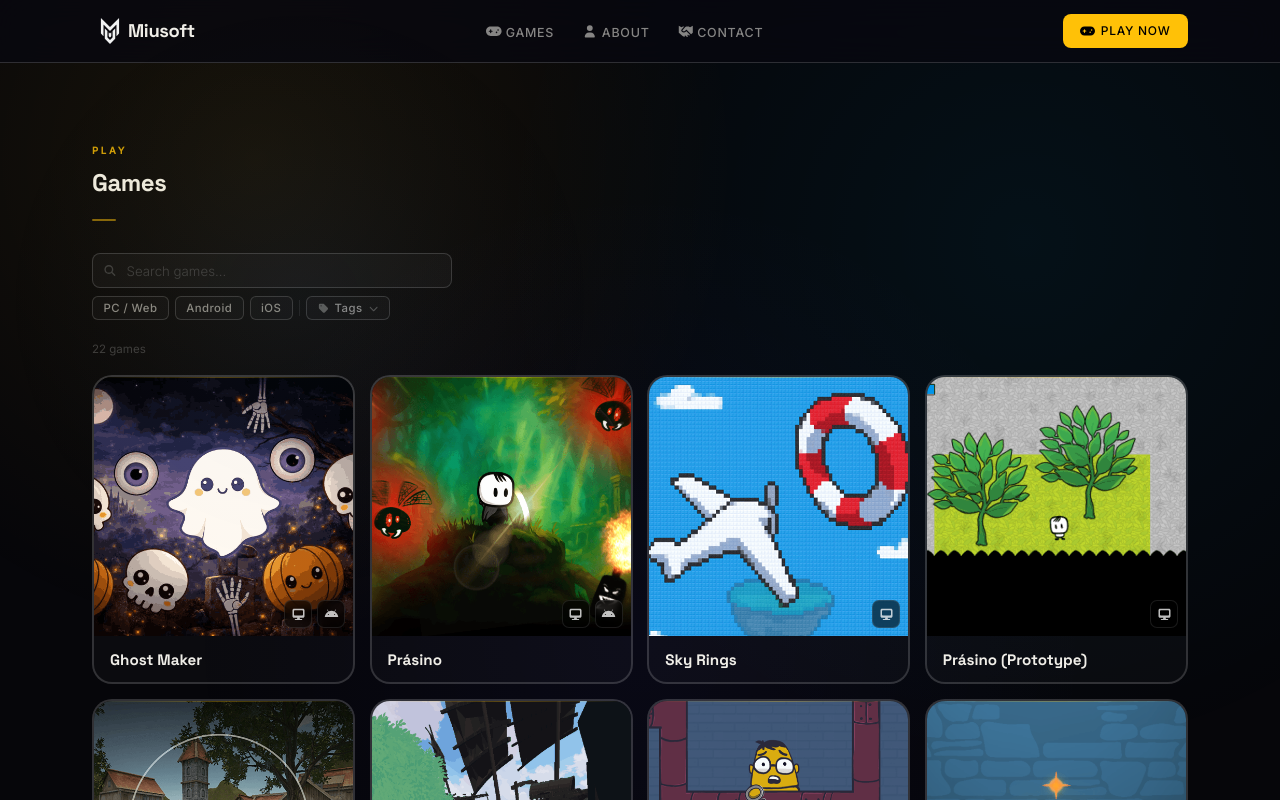
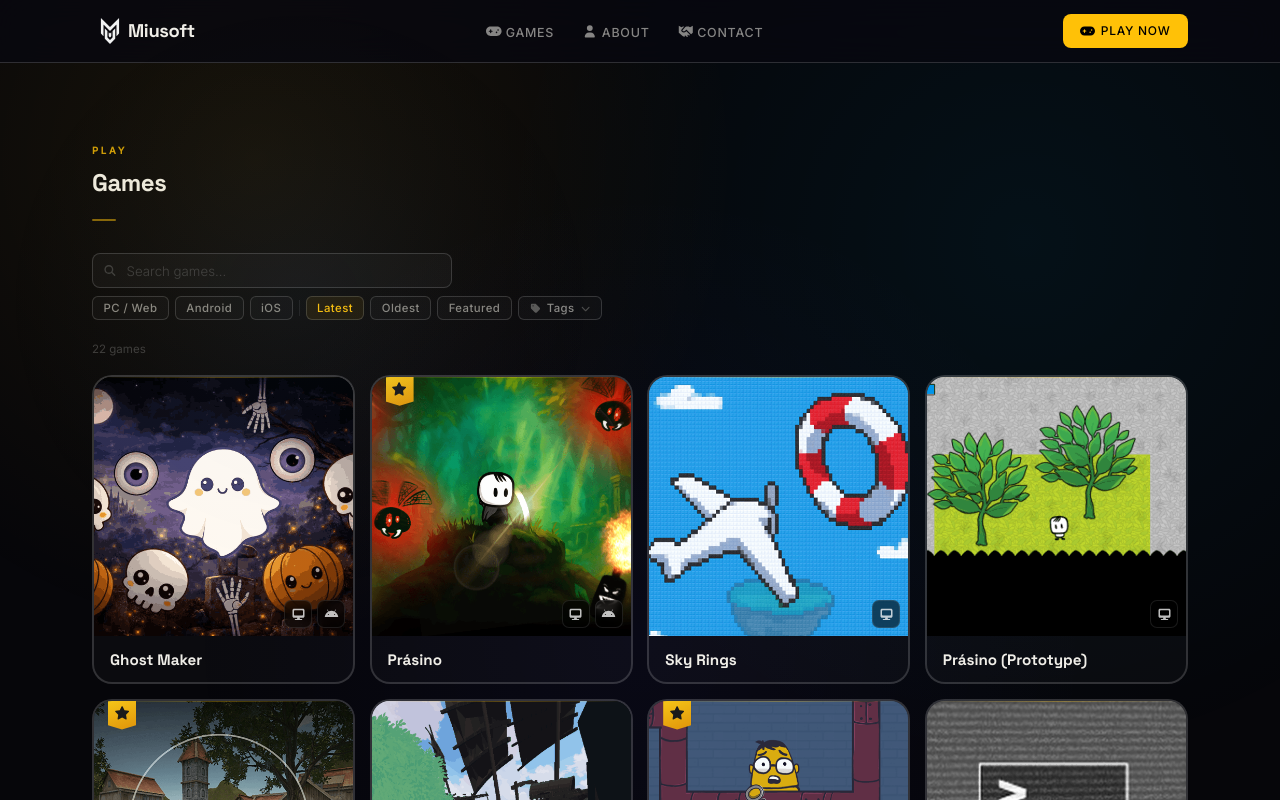
Before and after one commit to MiusoftGames/miusoftgames.github.io, a Next.js app: page /games in a window 1280 px wide. Shown: the top 800 px of the page. Built offline with nearby package versions, Linux system fonts and the light colour scheme.

Commit message:
add sort by filter

```diff
--- a/components/GameCard/GameCard.jsx
+++ b/components/GameCard/GameCard.jsx
@@ -2,7 +2,7 @@ import Image from 'next/image';
 import styles from './GameCard.module.css';
 import { FontAwesomeIcon } from '@fortawesome/react-fontawesome';
 import { faGlobe, faAndroid } from '@fortawesome/free-brands-svg-icons';
-import { faDesktop } from '@fortawesome/free-solid-svg-icons';
+import { faStar, faDesktop } from '@fortawesome/free-solid-svg-icons';
 import { faAndroid as faAndroidBrand } from '@fortawesome/free-brands-svg-icons';
 
 const platformIcons = {
@@ -23,14 +23,26 @@ export default function GameCard({ game, onClick }) {
                         </span>
                     ))}
                 </div>
+                <div className={styles.imageWrap}>
+                    <Image src={game.image} alt={game.title} fill className={styles.image} />
+
+                    {game.featured && (
+                        <div className={styles.featuredBadge}>
+                            <FontAwesomeIcon icon={faStar} className={styles.featuredIcon} />
+                        </div>
+                    )}
+
+                    <div className={styles.platforms}>
+                        {Object.keys(game.platforms).map((p) => (
+                            <span key={p} className={styles.platformIcon} title={platformIcons[p]?.label}>
+                                <FontAwesomeIcon icon={platformIcons[p]?.icon} />
+                            </span>
+                        ))}
+                    </div>
+                </div>
             </div>
             <div className={styles.info}>
                 <h3 className={styles.name}>{game.title}</h3>
-                {/* <div className={styles.tags}>
-                    {game.tags.slice(0, 2).map((t) => (
-                        <span key={t} className={styles.tag}>{t}</span>
-                    ))}
-                </div> */}
             </div>
         </button>
     );
--- a/components/GameCard/GameCard.module.css
+++ b/components/GameCard/GameCard.module.css
@@ -102,3 +102,23 @@
     border-radius: 4px;
     padding: 2px 7px;
 }
+
+.featuredBadge {
+    position: absolute;
+    top: 0;
+    left: 14px;
+    width: 28px;
+    background: linear-gradient(160deg, #f5c518, #e0930a);
+    color: #1a1a1a;
+    display: flex;
+    align-items: center;
+    justify-content: center;
+    padding: 6px 0 10px;
+    z-index: 2;
+    box-shadow: 0 3px 8px rgba(0, 0, 0, 0.35);
+    clip-path: polygon(0 0, 100% 0, 100% 85%, 50% 100%, 0 85%);
+}
+
+.featuredIcon {
+    font-size: 13px;
+}
--- a/data/games.js
+++ b/data/games.js
@@ -22,6 +22,7 @@ export const games = [
             web: "https://miusoft.itch.io/prasino",
             android: "https://play.google.com/store/apps/details?id=com.miusoftgames.prasino",
         },
+        featured: true,
     },
     {
         id: "sky-rings",
@@ -55,6 +56,7 @@ export const games = [
         platforms: {
             web: "https://miusoft.itch.io/chakra",
         },
+        featured: true,
     },
     {
         id: "bottlescurse",
@@ -77,6 +79,7 @@ export const games = [
         platforms: {
             web: "https://miusoft.itch.io/thundercuffed",
         },
+        featured: true,
     },
     {
         id: "yellow-bird",
@@ -156,6 +159,7 @@ export const games = [
             web: "https://miusoft.itch.io/aim-360",
             android: "https://play.google.com/store/apps/details?id=info.miusoft.aim360",
         },
+        featured: true,
     },
     {
         id: "vvv2",
@@ -167,6 +171,7 @@ export const games = [
         platforms: {
             web: "https://miusoft.itch.io/virtual-vesak-v2",
         },
+        featured: true,
     },
     {
         id: "vvv1",
--- a/pages/games/index.jsx
+++ b/pages/games/index.jsx
@@ -23,6 +23,7 @@ export default function GamesPage() {
     const [selected, setSelected] = useState(null);
     const [tagsOpen, setTagsOpen] = useState(false);
     const tagsRef = useRef(null);
+    const [sortBy, setSortBy] = useState('latest');
 
     useEffect(() => {
         if (!router.isReady) return;
@@ -60,14 +61,24 @@ export default function GamesPage() {
         });
     }, [search, activeTags, activePlatform]);
 
+    const sorted = useMemo(() => {
+        return [...filtered].sort((a, b) => {
+            if (sortBy === 'latest') return new Date(b.publishedAt) - new Date(a.publishedAt);
+            if (sortBy === 'oldest') return new Date(a.publishedAt) - new Date(b.publishedAt);
+            if (sortBy === 'featured') return (b.featured ? 1 : 0) - (a.featured ? 1 : 0);
+            return 0;
+        });
+    }, [filtered, sortBy]);
+
     const clearFilters = () => {
         setSearch('');
         setActiveTags([]);
         setActivePlatform(null);
         setTagsOpen(false);
+        setSortBy('latest');
     };
 
-    const hasFilters = search || activeTags.length > 0 || activePlatform;
+    const hasFilters = search || activeTags.length > 0 || activePlatform || sortBy !== 'latest';
 
     return (
         <Layout>
@@ -108,6 +119,20 @@ export default function GamesPage() {
                         ))}
 
                         <div className={styles.stripDivider} />
+                        {/* Sort */}
+                        {[
+                            { key: 'latest', label: 'Latest' },
+                            { key: 'oldest', label: 'Oldest' },
+                            { key: 'featured', label: 'Featured' },
+                        ].map((s) => (
+                            <button
+                                key={s.key}
+                                className={`${styles.pill} ${sortBy === s.key ? styles.pillActive : ''}`}
+                                onClick={() => setSortBy(s.key)}
+                            >
+                                {s.label}
+                            </button>
+                        ))}
 
                         {/* Tags dropdown */}
                         <div className={styles.tagsDropdown} ref={tagsRef}>
@@ -152,13 +177,13 @@ export default function GamesPage() {
 
                 {/* Count */}
                 <p className={styles.count}>
-                    {filtered.length} {filtered.length === 1 ? 'game' : 'games'}
+                    {sorted.length} {sorted.length === 1 ? 'game' : 'games'}
                 </p>
 
                 {/* Grid */}
                 {filtered.length > 0 ? (
                     <div className={styles.grid}>
-                        {filtered.map((game) => (
+                        {sorted.map((game) => (
                             <GameCard key={game.id} game={game} onClick={() => setSelected(game)} />
                         ))}
                     </div>
```
Also changed, not shown: components/Games/Games.jsx (+9 -9 lines), public/images/games/aim360.png.
